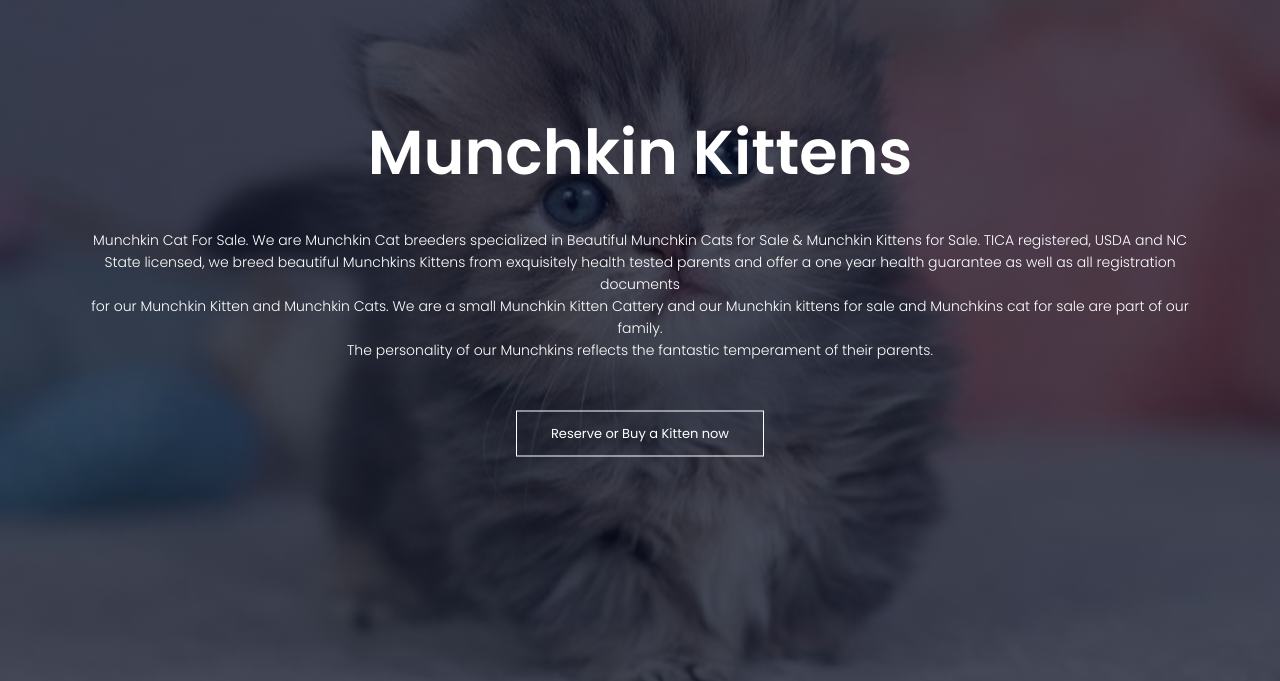
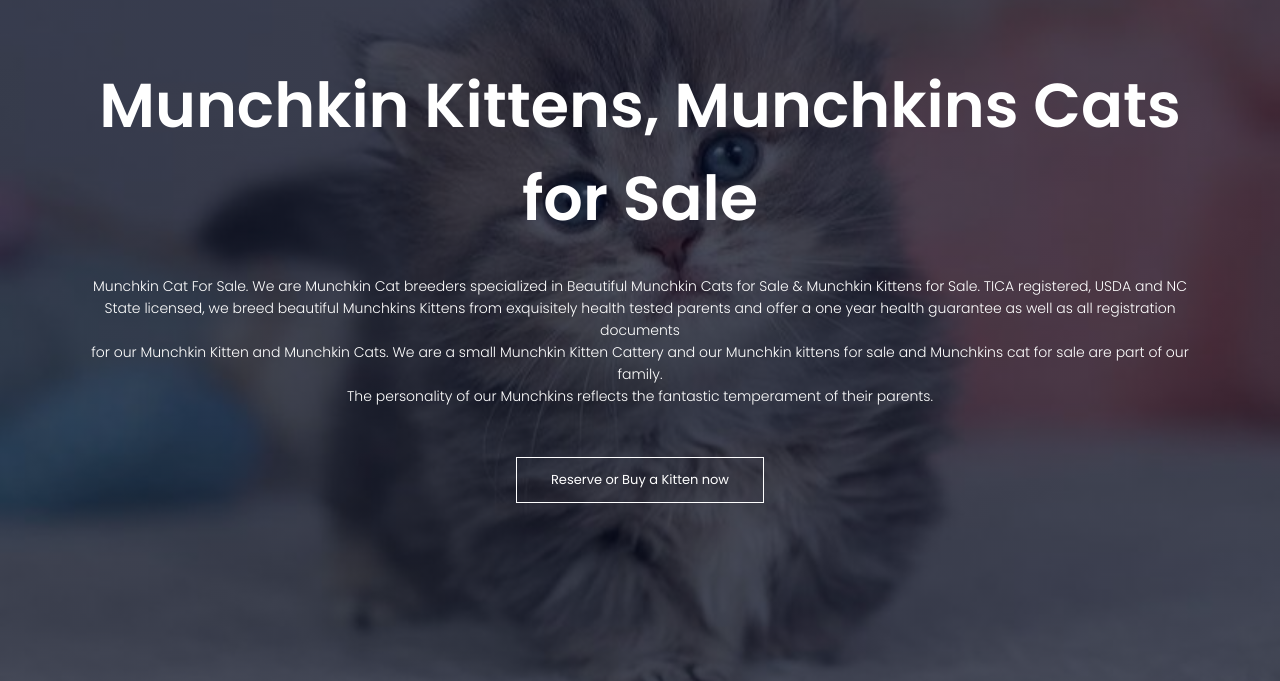
Before and after one commit to Achavibes/munchkin-kitten, a plain HTML site: page index.html in a window 1280 px wide. Shown: the part 119-800 px from the top of the page. Drawn offline with Linux system fonts and the light colour scheme.

Commit message:
Update index.html

```diff
--- a/index.html
+++ b/index.html
@@ -1,7 +1,8 @@
 <html>
 <head>
 <meta name="viewport" content="width=device-width, initial-scale=1.0">
-<title>Munchkin Kittens | Munchkin Kittens for Sale | Munchkin Cat for Sale</title>
+<title>Munchkin Kittens for Sale | Munchkin Cat for Sale</title>
+<link rel="icon" type="image/x-icon" href="/images/munckin logo.jpg">
 <link rel="stylesheet" href="style.css">
 
 <meta name="description" content="Munchkin Cat for Sale, Our goal is to increase the quality of life and health of our Munchkin Cats for Sale and Munchkin Kittens for Sale all over the United States. We maintain very strict requirements regarding the breeding, raising and care of our Munchkin Kittens">
@@ -46,7 +47,7 @@ hypoallergenic kittens for sale monterey, siamese cat hypoallergenic kittens, is
         </nav>
 
         <div class="text-box">
-            <h1>Munchkin Kittens</h1>
+            <h1>Munchkin Kittens, Munchkins Cats for Sale</h1>
             <p>Munchkin Cat For Sale. We are Munchkin Cat breeders specialized in Beautiful Munchkin Cats for Sale & Munchkin Kittens for Sale. TICA registered, USDA and NC State licensed, we breed beautiful Munchkins Kittens from exquisitely health tested parents and offer a one year health guarantee as well as all registration documents<br> for our Munchkin Kitten and Munchkin Cats. We are a small Munchkin Kitten Cattery and our Munchkin kittens for sale and Munchkins cat for sale are part of our family.<br> The personality of our Munchkins reflects the fantastic temperament of their parents.</p>
             <a href="contact.html" class="hero-btn">Reserve or Buy a Kitten now</a>
         </div>
```
